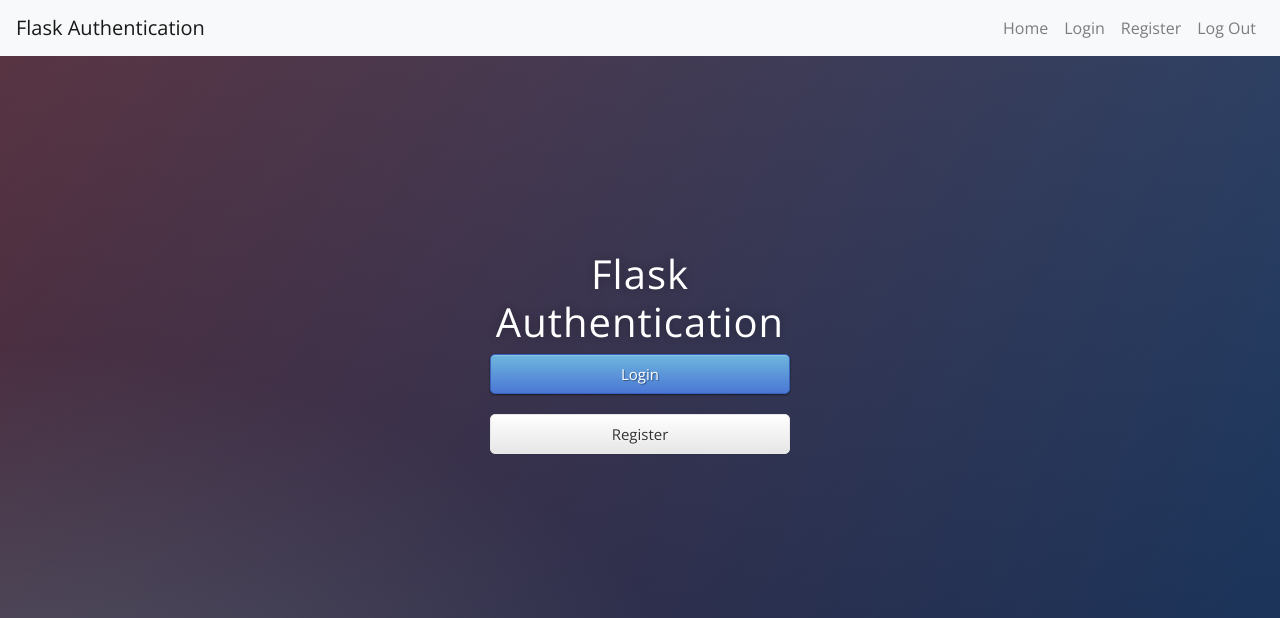
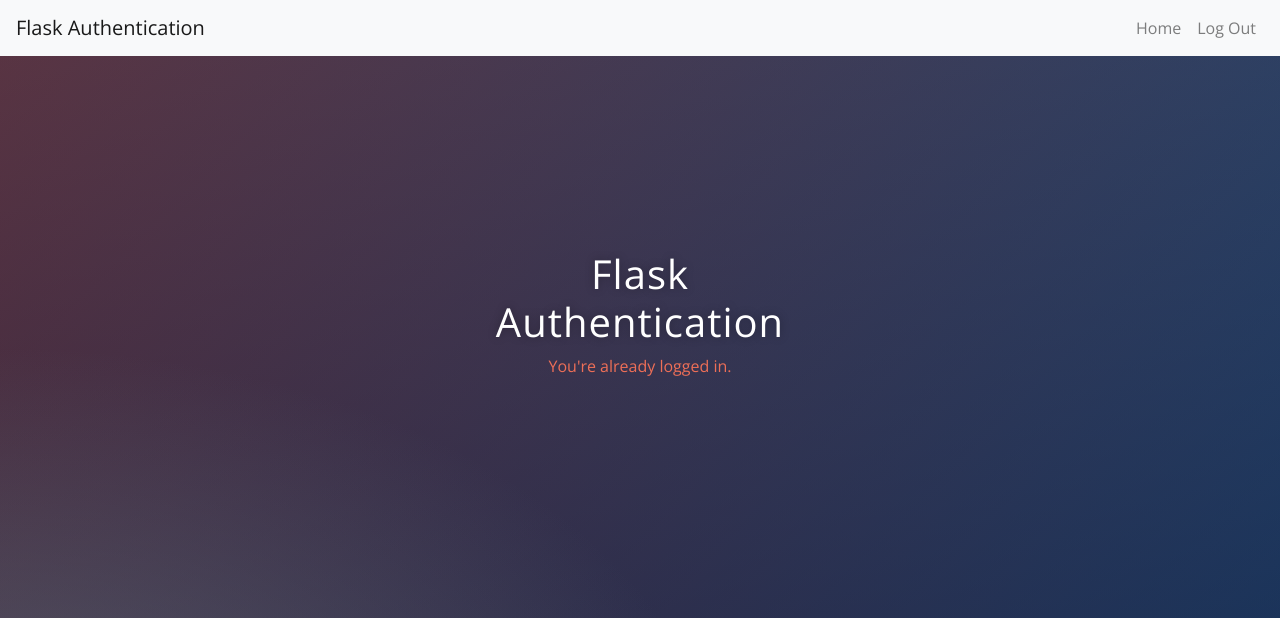
Before and after one commit to ksg-dev/flask-authentication, a Flask app: page / in a window 1280 px wide. Shown: the top 618 px of the page. Run offline with Flask 3, Linux system fonts and the light colour scheme; a user stored in the database is signed in; some libraries are stand-ins or nearby versions.

Commit message:
show/hide log in, register, logout buttons based on login status

```diff
--- a/main.py
+++ b/main.py
@@ -71,7 +71,7 @@ def register():
             # Login and authenticate user after adding details to db
             login_user(new_user)
 
-            return render_template("secrets.html")
+            return render_template("secrets.html", logged_in=True)
     return render_template("register.html")
 
 
@@ -86,7 +86,7 @@ def login():
             if check_password_hash(user.password, password):
                 login_user(user)
 
-                return redirect(url_for('secrets'))
+                return redirect(url_for('secrets', logged_in=True))
 
             else:
                 flash("Email/Password combination incorrect")
@@ -101,7 +101,6 @@ def login():
 @app.route('/secrets')
 @login_required
 def secrets():
-    print(current_user.name)
     return render_template("secrets.html", name=current_user.name)
 
 
--- a/templates/base.html
+++ b/templates/base.html
@@ -25,18 +25,19 @@
           <li class="nav-item">
             <a class="nav-link" href="{{ url_for('home') }}">Home</a>
           </li>
-          <!-- TODO: Hide the Login/Registration navigation for logged-in users -->
-          {% if not logged_in: %}
+          <!-- Hide the Login/Registration navigation for logged-in users -->
+          {% if not current_user.is_authenticated: %}
           <li class="nav-item">
             <a class="nav-link" href="{{ url_for('login') }}">Login</a>
           </li>
           <li class="nav-item">
             <a class="nav-link" href="{{ url_for('register') }}">Register</a>
           </li>
-          {% endif %}
+          {% else %}
           <li class="nav-item">
             <a class="nav-link" href="{{ url_for('logout') }}">Log Out</a>
           </li>
+          {% endif %}
         </ul>
       </div>
     </nav>
--- a/templates/index.html
+++ b/templates/index.html
@@ -3,7 +3,9 @@
 <div class="box">
   <h1>Flask Authentication</h1>
   <!-- TODO: Hide the Login/Registration buttons for logged-in users -->
-
+   {% if current_user.is_authenticated %}
+    <p>You're already logged in.</p>
+    {% else %}
   <a href="{{ url_for('login') }}" class="btn btn-primary btn-block btn-large"
     >Login</a
   >
@@ -12,6 +14,7 @@
     class="btn btn-secondary btn-block btn-large"
     >Register</a
   >
+    {% endif %}
 </div>
 
 {% endblock %}
--- a/templates/login.html
+++ b/templates/login.html
@@ -2,7 +2,7 @@
 
 <div class="box">
   <h1>Login</h1>
-  <!-- TODO: Use Message Flashing to display feedback to the user with a <p> -->
+  <!-- Use Message Flashing to display feedback to the user with a <p> -->
   {% with messages = get_flashed_messages() %}
       {% if messages %}
           {% for message in messages %}
--- a/templates/secrets.html
+++ b/templates/secrets.html
@@ -2,10 +2,8 @@
 
 <!--TODO: Display the user's name in the h1 title-->
 <div class="container">
-  {% if current_user.is_authenticated %}
   <h1 class="title">Welcome, {{ current_user.name }}!</h1>
   <!--TODO: Make a GET request to the /download path-->
   <a href="{{ url_for('download') }}">Download Your File</a>
-  {% endif %}
 </div>
 {% endblock %}
```
